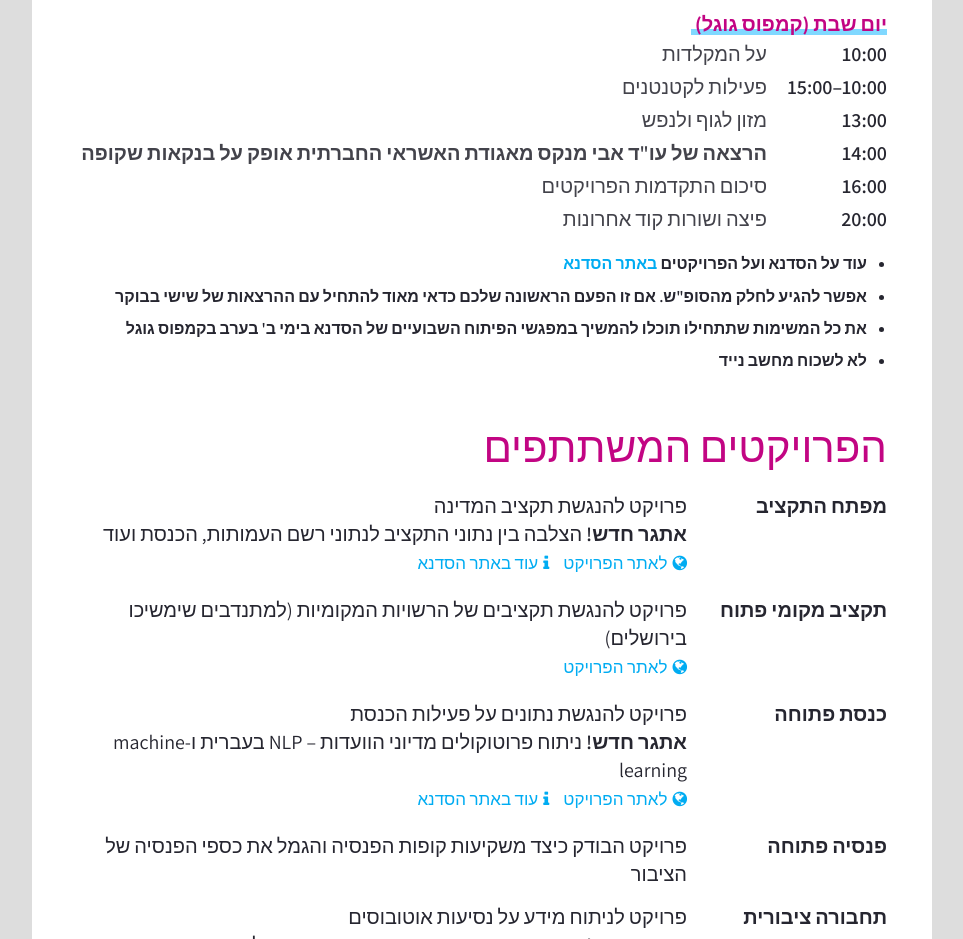
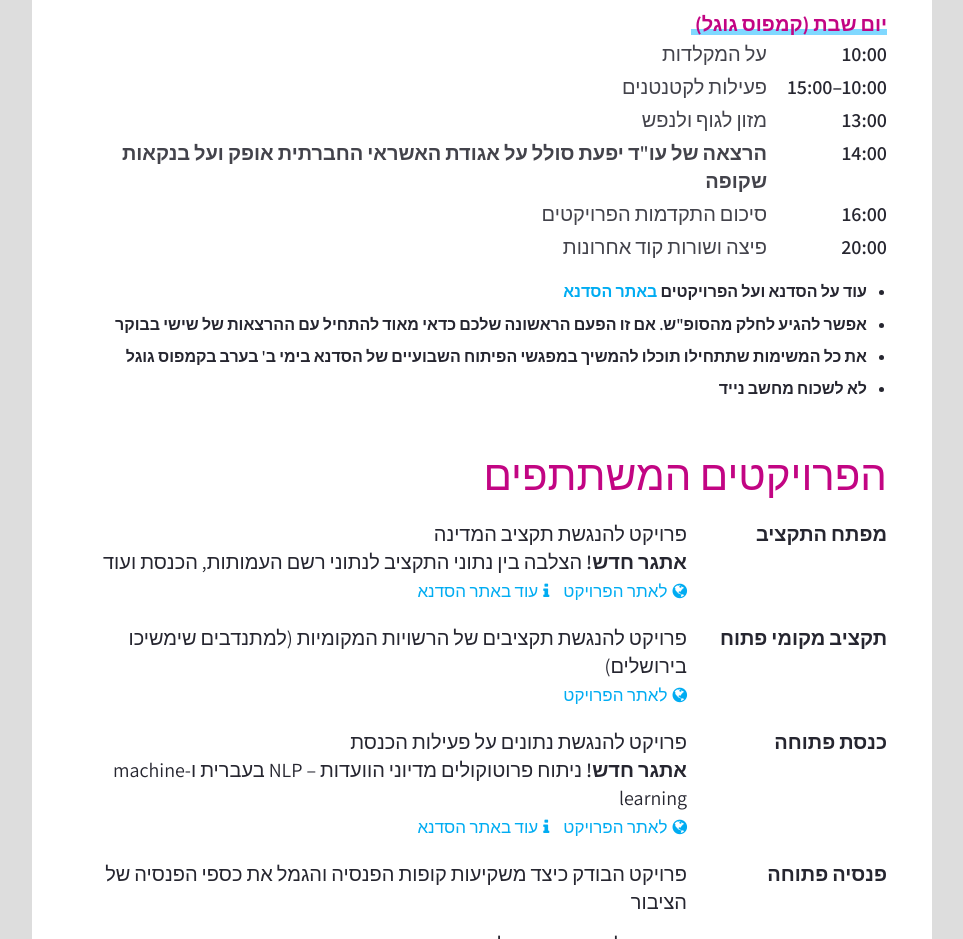
Before and after one commit to nonZero/pages, a plain HTML site: page summer-hack/index.html in a window 1280 px wide. Shown: the part 1720-2659 px from the top of the page, without its empty margins (158-1121 px from the left). Drawn offline with nearby package versions, Linux system fonts and the light colour scheme.

Commit message:
Update index.html

```diff
--- a/summer-hack/index.html
+++ b/summer-hack/index.html
@@ -254,7 +254,7 @@
             <time>14:00</time>
           </td>
           <td class="lecture">
-            הרצאה של עו"ד אבי מנקס מאגודת האשראי החברתית אופק על בנקאות שקופה
+            הרצאה של עו"ד יפעת סולל על אגודת האשראי החברתית אופק ועל בנקאות שקופה
           </td>
         </tr>
         <tr>
```
